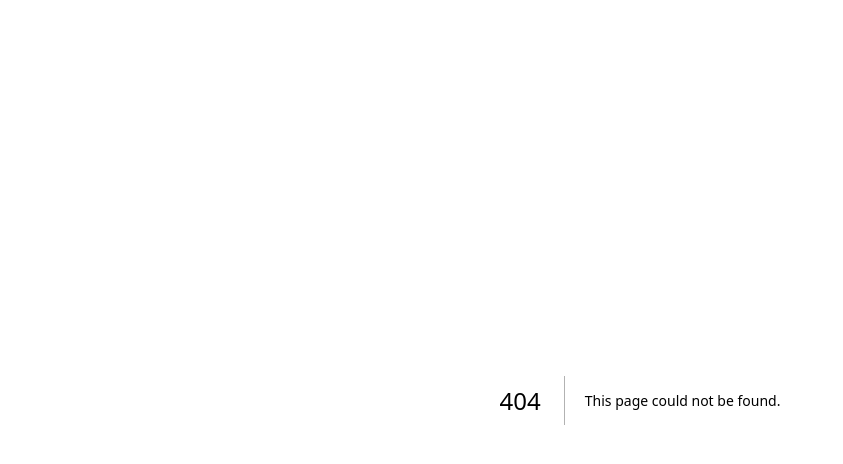
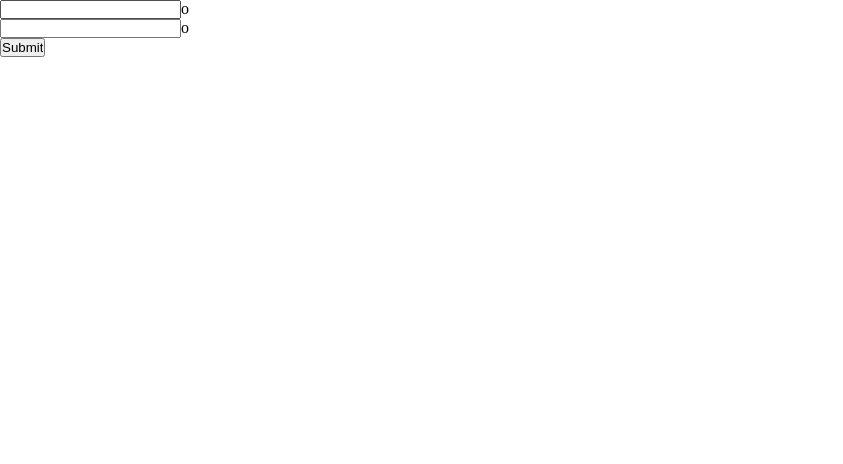
Before and after one commit to FightersForJustice/inctagram, a Next.js app: page /PasswordRecovery in a window 1280 px wide. Before the commit this address had no page. Shown: the top 464 px of the page, without its empty margins (0-843 px from the left). Built offline with nearby package versions, Linux system fonts and the light colour scheme.

Commit message:
dev: add password recovery page

```diff
--- a/components/PasswordRecovery/PasswordRecovery.tsx
+++ b/components/PasswordRecovery/PasswordRecovery.tsx
@@ -1,4 +1,4 @@
-import { ChangeEvent, useState, FC } from "react"
+import { ChangeEvent, useState, FC, PropsWithChildren } from "react"
 import { useForm, SubmitHandler } from "react-hook-form"
 
 interface IFormInput {
@@ -6,7 +6,7 @@ interface IFormInput {
   confirmPassword: string
 }
 
-const PasswordRecovery: FC = () => {
+const PasswordRecovery: FC<PropsWithChildren<{}>> = ({children}) => {
   const { register, handleSubmit, formState: { errors } } = useForm<IFormInput>()
   const [password, setPassword] = useState('')
   const [confirmPassword, setConfirmPassword] = useState('')
--- /dev/null
+++ b/pages/PasswordRecovery/index.tsx
@@ -0,0 +1,23 @@
+import { PageWrapper } from "components/PageWrapper/PageWrapper";
+import PasswordRecoveryForm from "@/components/PasswordRecovery/PasswordRecovery";
+import { getLayout } from "@/components/Layout/Layout";
+
+export const getStaticProps = async () => {
+
+    return {
+        props: {}
+    }
+}
+
+
+const PasswordRecovery = () => {
+
+    return (
+        <PageWrapper>
+          <PasswordRecoveryForm></PasswordRecoveryForm>
+        </PageWrapper>
+    );
+}
+
+PasswordRecovery.getLayout = getLayout
+export default PasswordRecovery;
```
